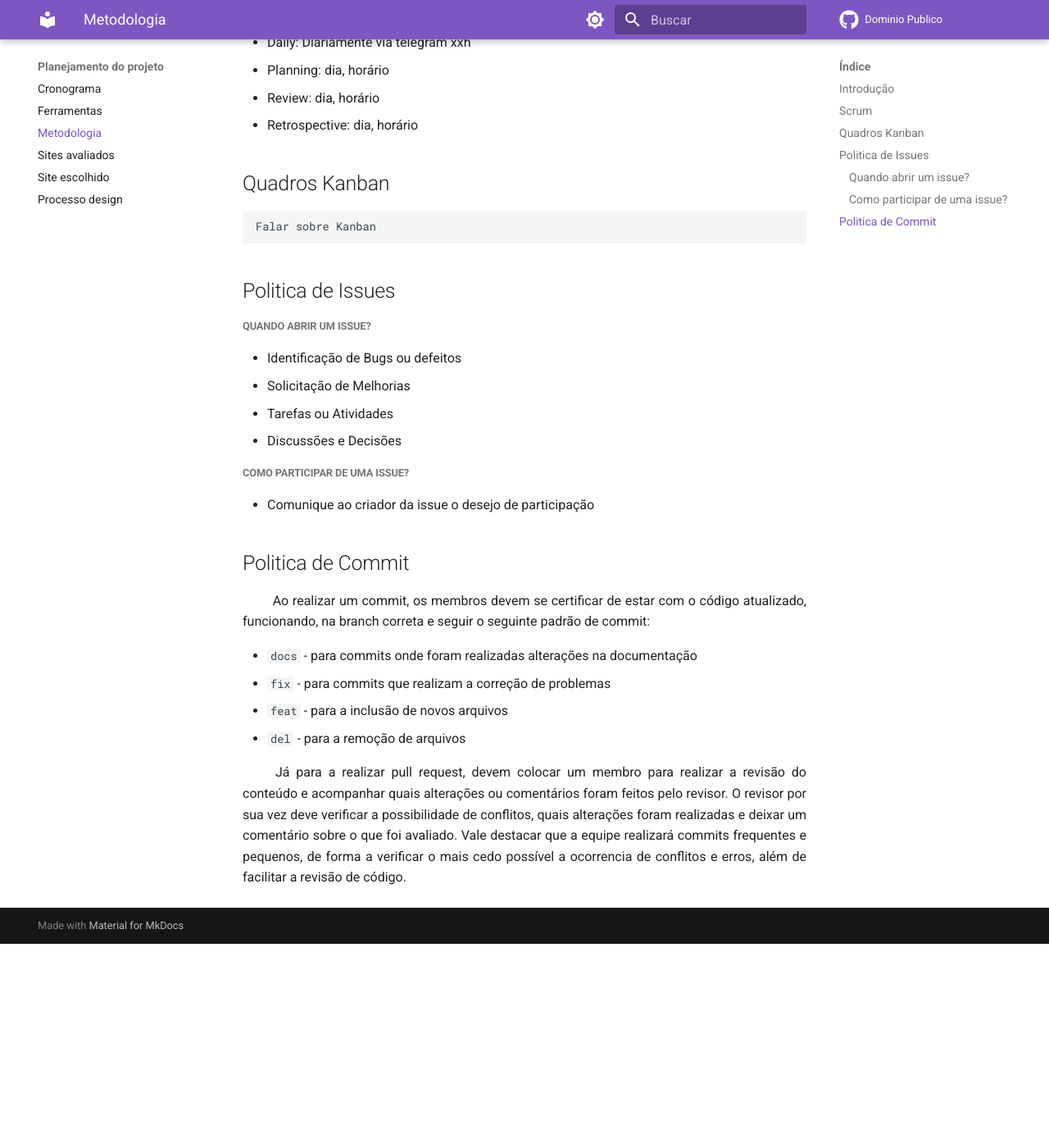
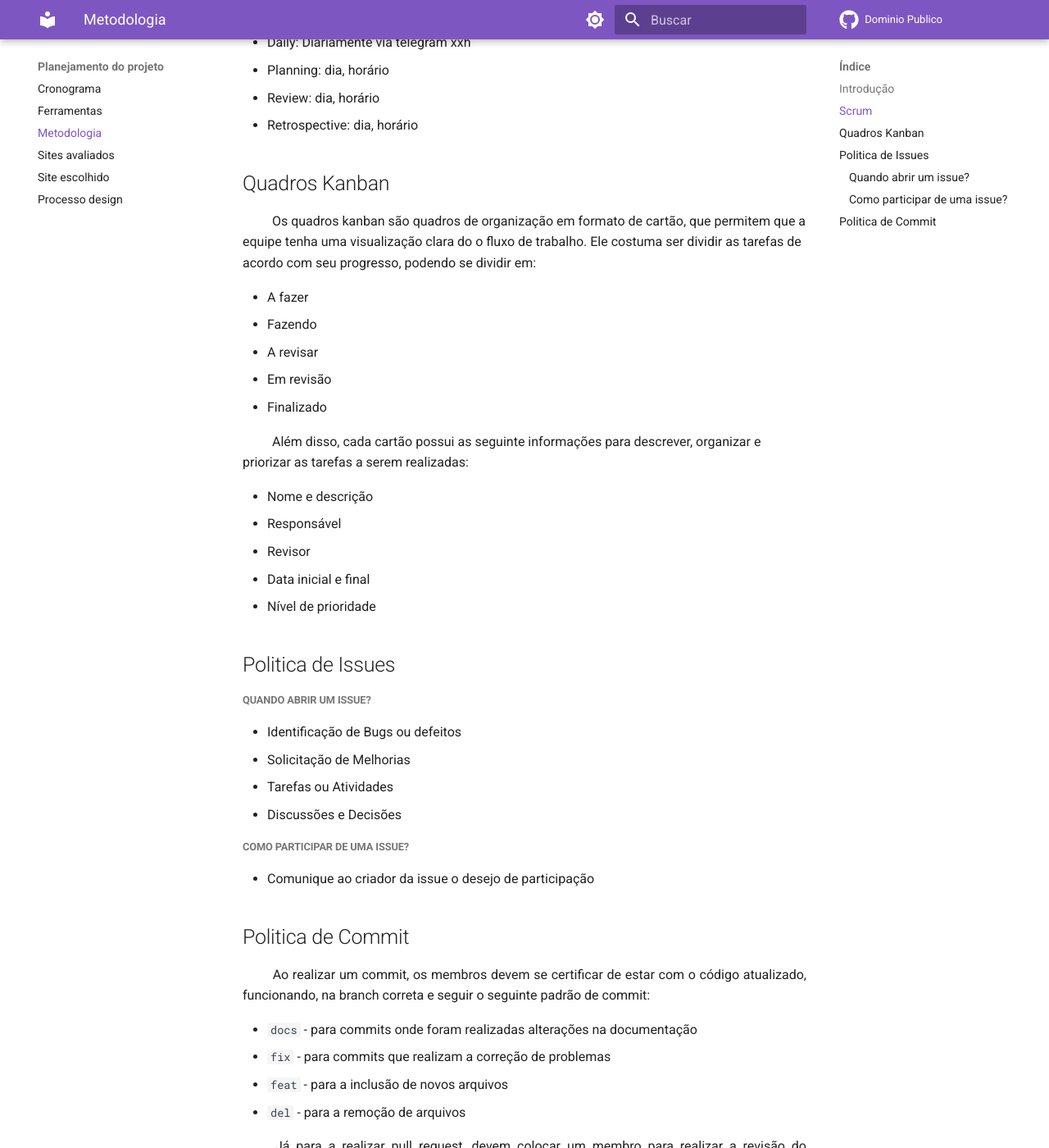
Before and after one commit to Interacao-Humano-Computador/2023.2-Dominio-Publico, an MkDocs documentation site: the page built from docs/planejamento/metodologia.md, in a window 1280 px wide and 1400 px high, scrolled down 914 px. Shown: the whole window at 82% size. Built offline with MkDocs 1.6.1 and Material for MkDocs 9.7.7, drawn with Linux system fonts in a browser that asks for light colours; comment, search, counter and statistics services are not loaded; before the commit the page ends 2065 px from its top, so only the background shows below that; some of the changed text lies outside the part shown.

Commit message:
docs: Metodologia - Quadros kanban

```diff
--- a/docs/planejamento/metodologia.md
+++ b/docs/planejamento/metodologia.md
@@ -17,7 +17,21 @@
 - Retrospective: dia, horário
 
 ## Quadros Kanban
-    Falar sobre Kanban
+&emsp;&emsp; Os quadros kanban são quadros de organização em formato de cartão, que permitem que a equipe tenha uma visualização clara do o fluxo de trabalho. Ele costuma ser dividir as tarefas de acordo com seu progresso, podendo se dividir em:
+
+- A fazer
+- Fazendo
+- A revisar
+- Em revisão
+- Finalizado
+
+&emsp;&emsp; Além disso, cada cartão possui as seguinte informações para descrever, organizar e priorizar as tarefas a serem realizadas:
+
+- Nome e descrição
+- Responsável
+- Revisor
+- Data inicial e final
+- Nível de prioridade
 
 ## Politica de Issues
 
@@ -44,3 +58,7 @@
 &emsp;&emsp; Já para a realizar pull request, devem colocar um membro para realizar a revisão do conteúdo e acompanhar quais alterações ou comentários foram feitos pelo revisor. O revisor por sua vez deve verificar a possibilidade de conflitos, quais alterações foram realizadas e deixar um comentário sobre o que foi avaliado.
 Vale destacar que a equipe realizará commits frequentes e pequenos, de forma a verificar o mais cedo possível a ocorrencia de conflitos e erros, além de facilitar a revisão de código.
 </p>
+
+| Versão | Data       | Descrição         | Autor(es)                                       | Revisor(es) |
+| ------ | ---------- | ----------------- | ----------------------------------------------- | ----------- |
+| 1.0    | 28/09/2023 | Estrutura inicial | [Maria Alice](https://github.com/Maliz30) <br> [Victor Hugo](https://github.com/ViictorHugoo) | [Luciano](https://github.com/l-ricardo)   |
```
